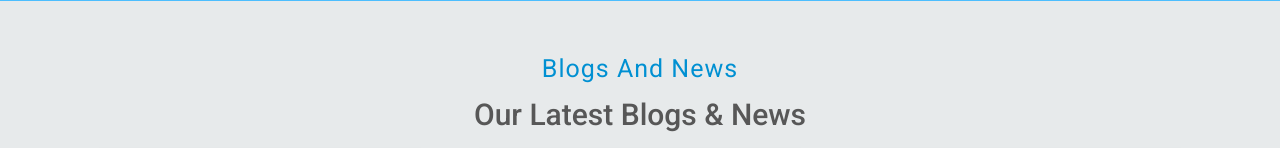
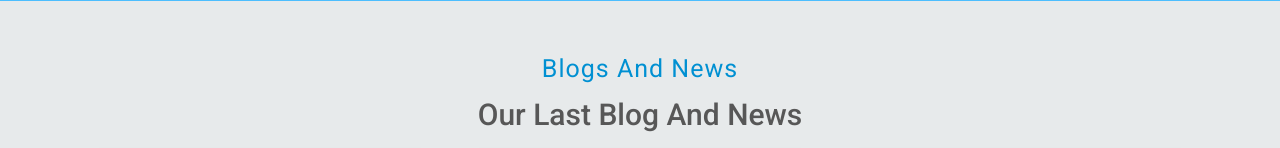
Before and after one commit to akanksha070191/GrandOrtusProduction, a Django app: page / in a window 1280 px wide. Shown: the part 3243-3391 px from the top of the page. Run offline with Django 5.2, Linux system fonts and the light colour scheme; some libraries are stand-ins or nearby versions.

Commit message:
index file change

```diff
--- a/templates/main/index.html
+++ b/templates/main/index.html
@@ -478,7 +478,7 @@
             </p>
           </div>
           <div class="write-feed my-4">
-            <a href="https://g.page/r/CR4YqFkwQduoEBM/review" class="btn btn-primary btn-lg" target="_blank">
+            <a href="https://g.page/r/CR4YqFkwQduoEBM/review" class="btn btn-primary btn-lg">
               Write Your Feedback
             </a>
           </div>
@@ -561,7 +561,7 @@
   <section class="blog-section py-lg-5 ">
     <div class="container text-center">
       <h4 blog-title>Blogs and News</h4>
-      <h1 class="blog-heading mb-3">Our Latest Blogs & News</h1>
+      <h1 class="blog-heading mb-3">our last blog and news</h1>
       <div class="row">
         <div class="col-lg-4">
           <div class="card  shadow-sm h-100">
```
